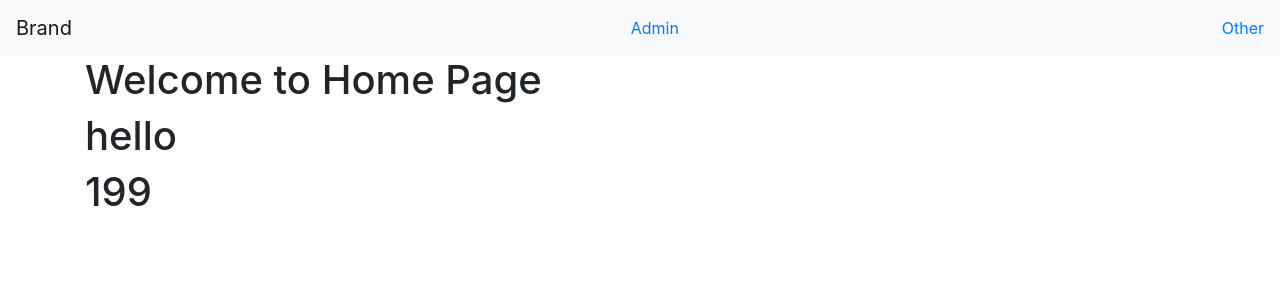
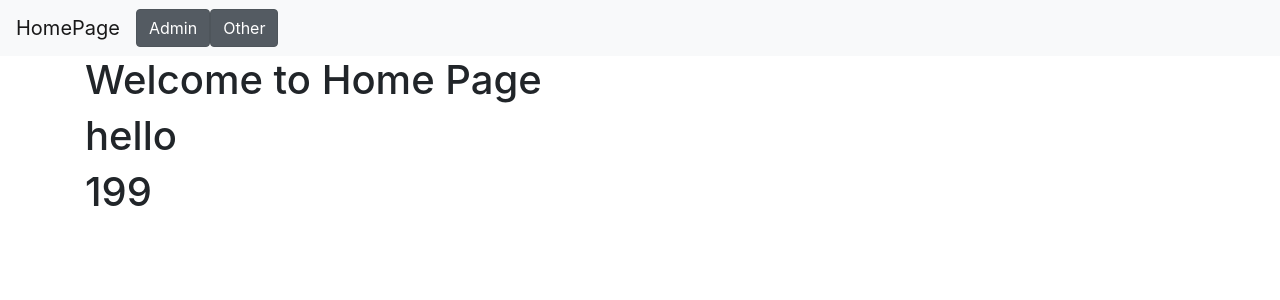
Before and after one commit to vicsamuel/django-deployment-app-pythonanywhere, a Django app: page / in a window 1280 px wide. Shown: the top 300 px of the page. Run offline with Django 3.2, Linux system fonts and the light colour scheme.

Commit message:
Fixed the navbar/buttons

```diff
--- a/learning_templates/templates/template_app_vs/base.html
+++ b/learning_templates/templates/template_app_vs/base.html
@@ -9,9 +9,11 @@
 </head>
 <body>
     <nav class="navbar sticky-top navbar-light bg-light">
-        <a class="navbar-brand" href="{% url 'index' %}">Brand</a>
-        <a class="navbar-link" href="{% url 'admin:index' %}">Admin</a>
-        <a class="navbar-link" href="{% url 'template_app_vs:other' %}">Other</a>
+        <form class="form-inline">
+            <a class="navbar-brand" href="{% url 'index' %}">HomePage</a>
+            <a class="btn btn-secondary btn-md active" href="{% url 'admin:index' %}">Admin</a>
+            <a class="btn btn-secondary btn-md active" href="{% url 'template_app_vs:other' %}">Other</a>
+        </form>
     </nav>
 
 
```
